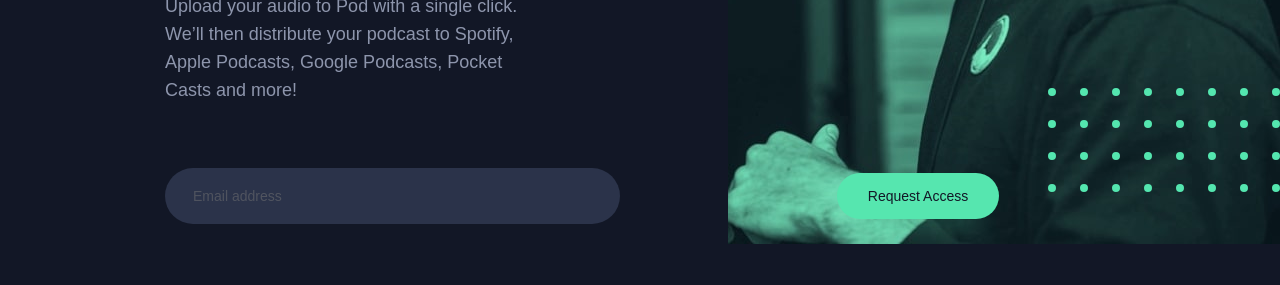
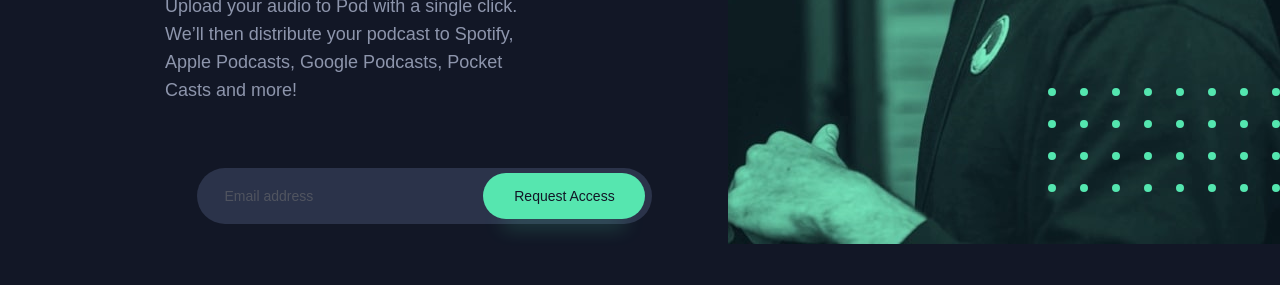
Before and after one commit to Drallas/Pod-Request-Access---Landing-Page, a plain HTML site: page index.html in a window 1280 px wide. Shown: the part 526-811 px from the top of the page. Drawn offline with Linux system fonts and the light colour scheme; a web font is replaced by a local one.

Commit message:
trapped the button inside the text input for all screens

```diff
--- a/style.css
+++ b/style.css
@@ -220,9 +220,14 @@ input {
 
   .access {
     order: 2;
-    width: 100%;
+    width: 500px;
+    height: 3.5rem;
     align-self: flex-start;
     margin-bottom: 4rem;
+  }
+
+  .form__component {
+      display: inline-block;
   }
 
   .form__email {
@@ -231,12 +236,11 @@ input {
   }
 
   .form__button {
-    position: absolute;
-    width: 10.125rem;
-    height: 2.875rem;
-    z-index: 2;
-    margin-top: 0.3125rem;
-    right: 17.5625rem;
+      width: 10.125rem;
+      height: 2.875rem;
+      margin-left: -34.5%;
+
+
   }
 
   .decoration {
```
